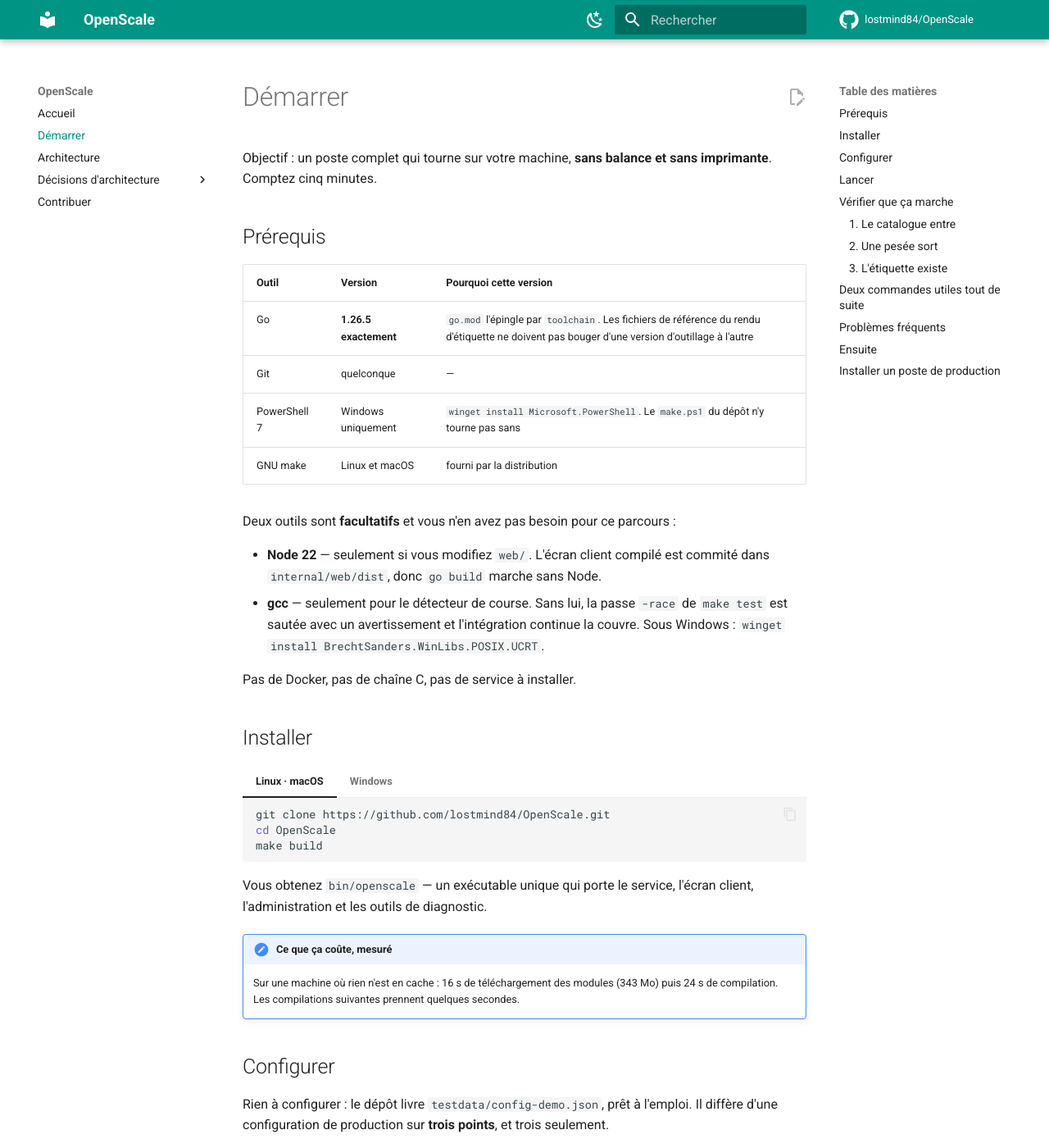
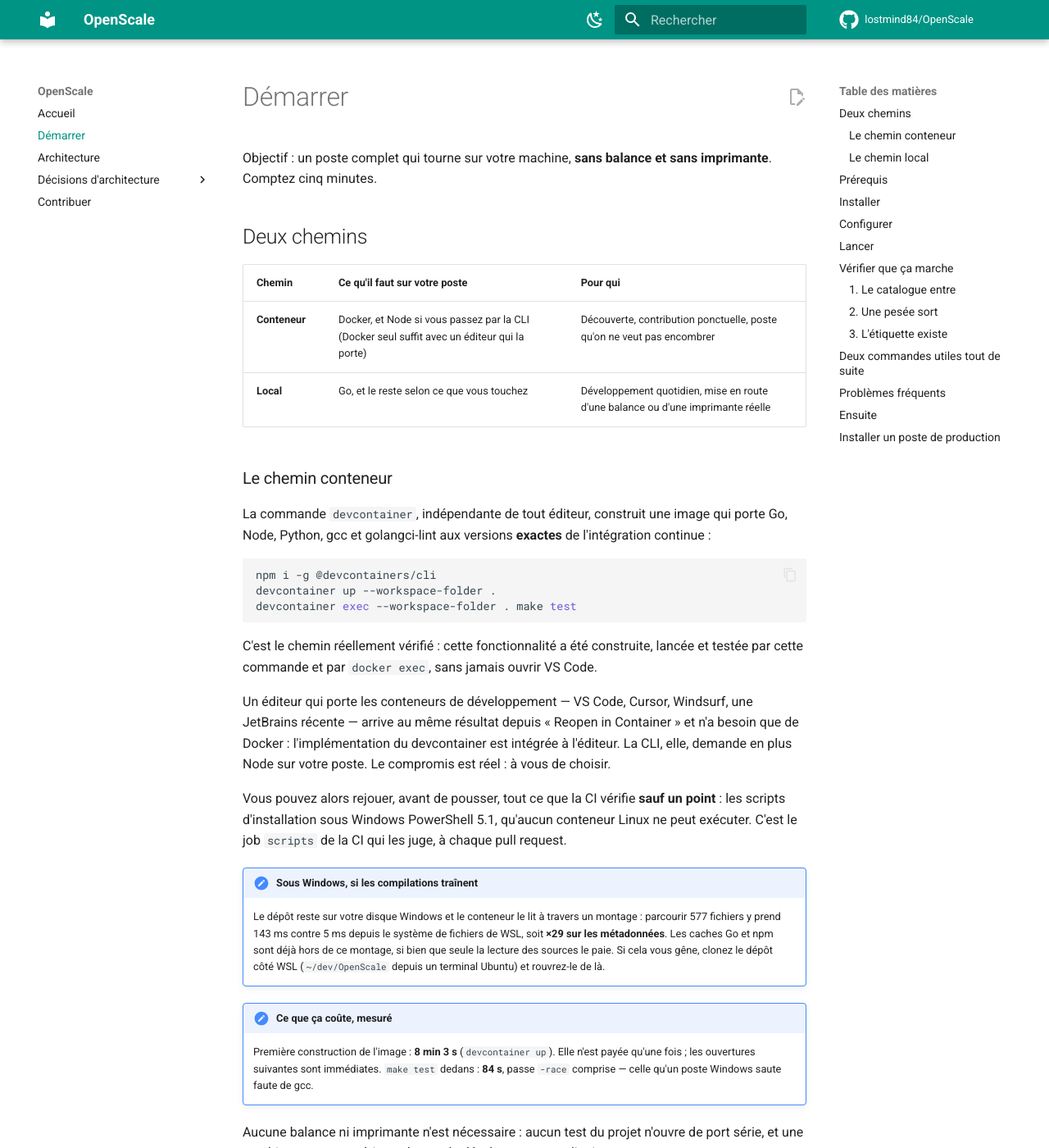
Before and after one commit to lostmind84/OpenScale, an MkDocs documentation site: the page built from handbook/getting-started.md, in a window 1280 px wide and 1400 px high. Shown: the whole window at 82% size. Built offline with MkDocs 1.6.1 and Material for MkDocs 9.7.7, drawn with Linux system fonts in a browser that asks for light colours; comment, search, counter and statistics services are not loaded; some of the changed text lies outside the part shown.

Commit message:
docs(devcontainer): deux chemins, et ce que le conteneur ne juge pas
getting-started.md ouvre sur deux chemins au lieu d'un seul. Le tableau des
prérequis existant ne bouge pas : il devient le chemin local, qui reste la
référence.

Le chemin conteneur mène avec la CLI `devcontainer`, indépendante de tout
éditeur — c'est elle qui a servi à construire, lancer et tester cette
fonctionnalité de bout en bout, sans jamais ouvrir VS Code. Un éditeur qui la
porte (VS Code, Cursor, Windsurf, une JetBrains récente) n'a besoin que de
Docker ; la CLI demande en plus Node sur le poste. Les deux coûts mesurés
tiennent dans une note : 8 min 3 s pour la première image, 84 s pour
`make test` dedans, passe `-race` comprise.

Deux phrases devenaient fausses telles quelles — « pas de Docker » ici et dans
le README. Elles disaient qu'aucun outil n'est requis, ce qui reste vrai :
elles le disent maintenant en nommant la seconde porte.

Ce que le conteneur ne juge pas tient en une phrase et pas en un paragraphe :
les scripts d'installation sous Windows PowerShell 5.1, rendus par le job
« scripts » de la CI à chaque pull request.

````diff
--- a/handbook/getting-started.md
+++ b/handbook/getting-started.md
@@ -2,6 +2,57 @@
 
 Objectif : un poste complet qui tourne sur votre machine, **sans balance et sans
 imprimante**. Comptez cinq minutes.
+
+## Deux chemins
+
+| Chemin | Ce qu'il faut sur votre poste | Pour qui |
+|---|---|---|
+| **Conteneur** | Docker, et Node si vous passez par la CLI (Docker seul suffit avec un éditeur qui la porte) | Découverte, contribution ponctuelle, poste qu'on ne veut pas encombrer |
+| **Local** | Go, et le reste selon ce que vous touchez | Développement quotidien, mise en route d'une balance ou d'une imprimante réelle |
+
+### Le chemin conteneur
+
+La commande `devcontainer`, indépendante de tout éditeur, construit une image qui porte Go,
+Node, Python, gcc et golangci-lint aux versions **exactes** de l'intégration continue :
+
+```bash
+npm i -g @devcontainers/cli
+devcontainer up --workspace-folder .
+devcontainer exec --workspace-folder . make test
+```
+
+C'est le chemin réellement vérifié : cette fonctionnalité a été construite, lancée et
+testée par cette commande et par `docker exec`, sans jamais ouvrir VS Code.
+
+Un éditeur qui porte les conteneurs de développement — VS Code, Cursor, Windsurf, une
+JetBrains récente — arrive au même résultat depuis « Reopen in Container » et n'a besoin
+que de Docker : l'implémentation du devcontainer est intégrée à l'éditeur. La CLI, elle,
+demande en plus Node sur votre poste. Le compromis est réel : à vous de choisir.
+
+Vous pouvez alors rejouer, avant de pousser, tout ce que la CI vérifie **sauf un point** :
+les scripts d'installation sous Windows PowerShell 5.1, qu'aucun conteneur Linux ne peut
+exécuter. C'est le job `scripts` de la CI qui les juge, à chaque pull request.
+
+!!! note "Sous Windows, si les compilations traînent"
+
+    Le dépôt reste sur votre disque Windows et le conteneur le lit à travers un montage :
+    parcourir 577 fichiers y prend 143 ms contre 5 ms depuis le système de fichiers de WSL,
+    soit **×29 sur les métadonnées**. Les caches Go et npm sont déjà hors de ce montage, si
+    bien que seule la lecture des sources le paie. Si cela vous gêne, clonez le dépôt côté
+    WSL (`~/dev/OpenScale` depuis un terminal Ubuntu) et rouvrez-le de là.
+
+!!! note "Ce que ça coûte, mesuré"
+
+    Première construction de l'image : **8 min 3 s** (`devcontainer up`). Elle n'est payée
+    qu'une fois ; les ouvertures suivantes sont immédiates. `make test` dedans : **84 s**,
+    passe `-race` comprise — celle qu'un poste Windows saute faute de gcc.
+
+Aucune balance ni imprimante n'est nécessaire : aucun test du projet n'ouvre de port série,
+et une machine sans port série est le cas de développement ordinaire.
+
+### Le chemin local
+
+Le tableau des prérequis qui suit reste la référence.
 
 ## Prérequis
 
@@ -20,7 +71,8 @@ Deux outils sont **facultatifs** et vous n'en avez pas besoin pour ce parcours :
   `make test` est sautée avec un avertissement et l'intégration continue la couvre.
   Sous Windows : `winget install BrechtSanders.WinLibs.POSIX.UCRT`.
 
-Pas de Docker, pas de chaîne C, pas de service à installer.
+Pas de chaîne C, pas de service à installer. Docker n'est nécessaire que si vous
+choisissez le chemin conteneur ci-dessus.
 
 ## Installer
 
````
Also changed, not shown: README.md (+4 -1 lines).
